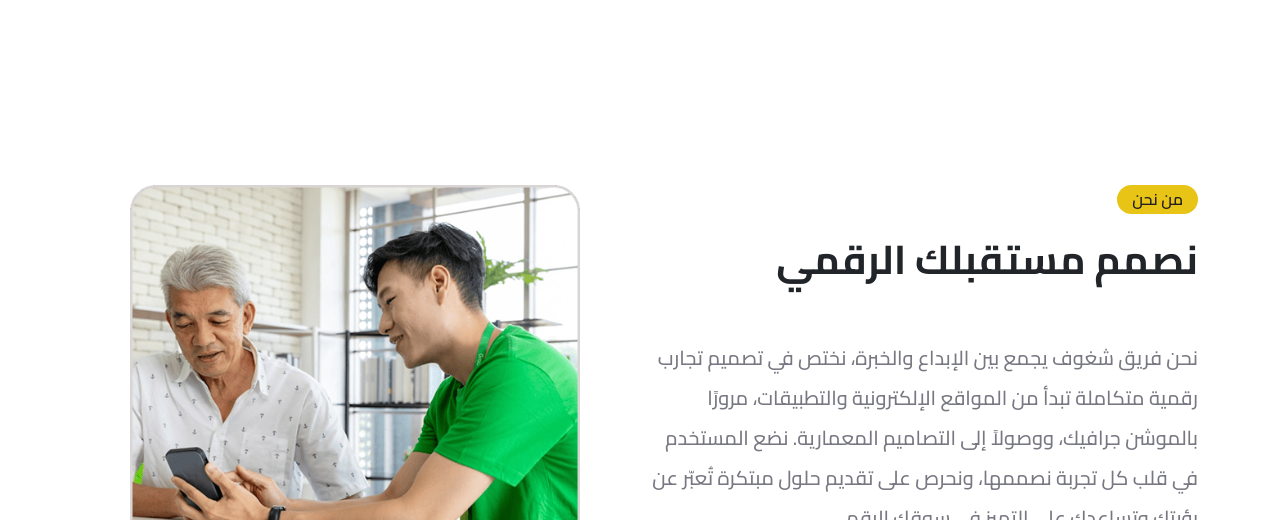
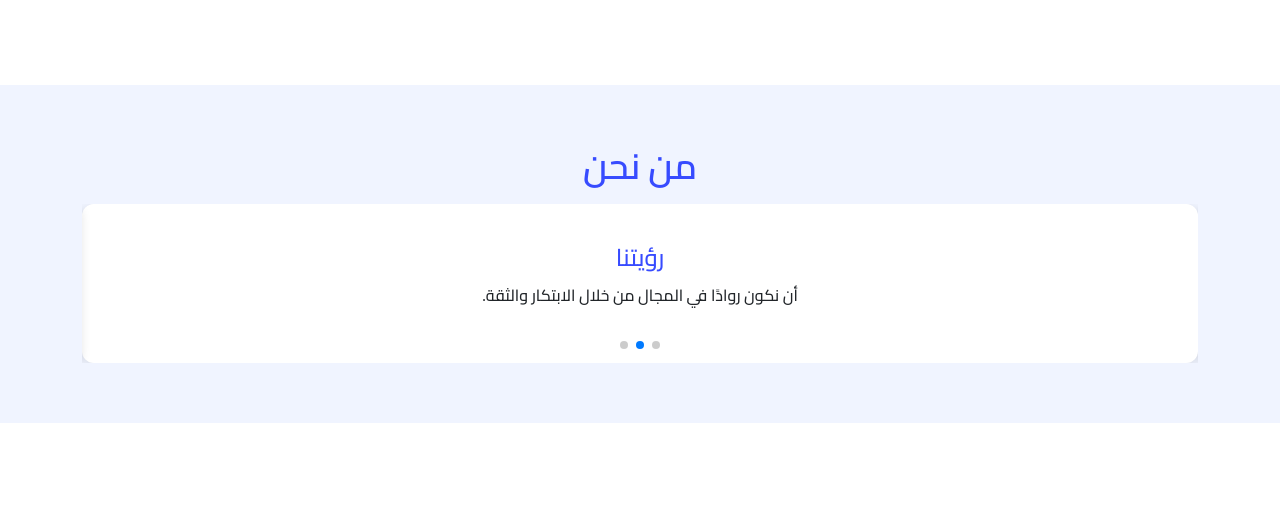
Before and after one commit to abduallahelbialy/Port-code, a plain HTML site: page index.html in a window 1280 px wide. Shown: the part 789-1309 px from the top of the page. Drawn offline with nearby package versions, Linux system fonts and the light colour scheme.

Commit message:
eidt about us

```diff
--- a/index.html
+++ b/index.html
@@ -38,7 +38,32 @@
     <title>بورت كود | تصميم وتطوير مواقع وتطبيقات</title>
 </head>
 
+<style>
+    .about-section {
+        padding: 60px 20px;
+        background-color: #f0f4ff;
+        text-align: center;
+    }
 
+    .about-section h2 {
+        font-size: 36px;
+        margin-bottom: 30px;
+        color: var(--primary-color, #25006c);
+    }
+
+    .swiper-slide {
+        background-color: white;
+        padding: 40px 20px;
+        border-radius: 12px;
+        box-shadow: 0 2px 10px rgba(0, 0, 0, 0.1);
+    }
+
+    .swiper-slide h3 {
+        color: var(--primary-color, #25006c);
+        font-size: 24px;
+        margin-bottom: 10px;
+    }
+</style>
 <body>
     <!-- //start nav// -->
     <nav class="navbar navbar-expand-lg ">
@@ -103,7 +128,31 @@
     </header>
     <!-- //end header// -->
     <!-- //start about us/// -->
-    <section class="about-us">
+    <section class="about-section">
+        <div class="container">
+            <div class="text-about">
+                <h2 class="fw-semibold mb-3">من نحن</h2>
+            </div>
+            <div class="swiper about-swiper">
+                <div class="swiper-wrapper">
+                    <div class="swiper-slide">
+                        <h3>مهمتنا</h3>
+                        <p>نهدف إلى تقديم أفضل جودة لعملائنا.</p>
+                    </div>
+                    <div class="swiper-slide">
+                        <h3>رؤيتنا</h3>
+                        <p>أن نكون روادًا في المجال من خلال الابتكار والثقة.</p>
+                    </div>
+                    <div class="swiper-slide">
+                        <h3>قيمنا</h3>
+                        <p>النزاهة، الالتزام، والتميّز.</p>
+                    </div>
+                </div>
+                <div class="swiper-pagination"></div>
+            </div>
+        </div>
+    </section>
+    <!-- <section class="about-us">
         <div class="container">
             <div class="row">
                 <div class="col-lg-6 col-md-12 ">
@@ -127,7 +176,7 @@
                 </div>
             </div>
         </div>
-    </section>
+    </section> -->
     <!-- //end about us/// -->
     <!-- ///start Services/// -->
     <section class="Services">
@@ -533,7 +582,18 @@
 
 <!-- end footer -->
     <script src="https://cdn.jsdelivr.net/npm/swiper@11/swiper-bundle.min.js"></script>
-
+    <script>
+        new Swiper(".about-swiper", {
+            loop: true,
+            pagination: {
+                el: ".swiper-pagination",
+                clickable: true,
+            },
+            autoplay: {
+                delay: 3000,
+            },
+        });
+    </script>
     <script src="js/bootstrap.bundle.min.js"></script>
     <script src="js/main.js"></script>
 </body>
```
Also changed, not shown: index_en.html (+71 -2 lines).
